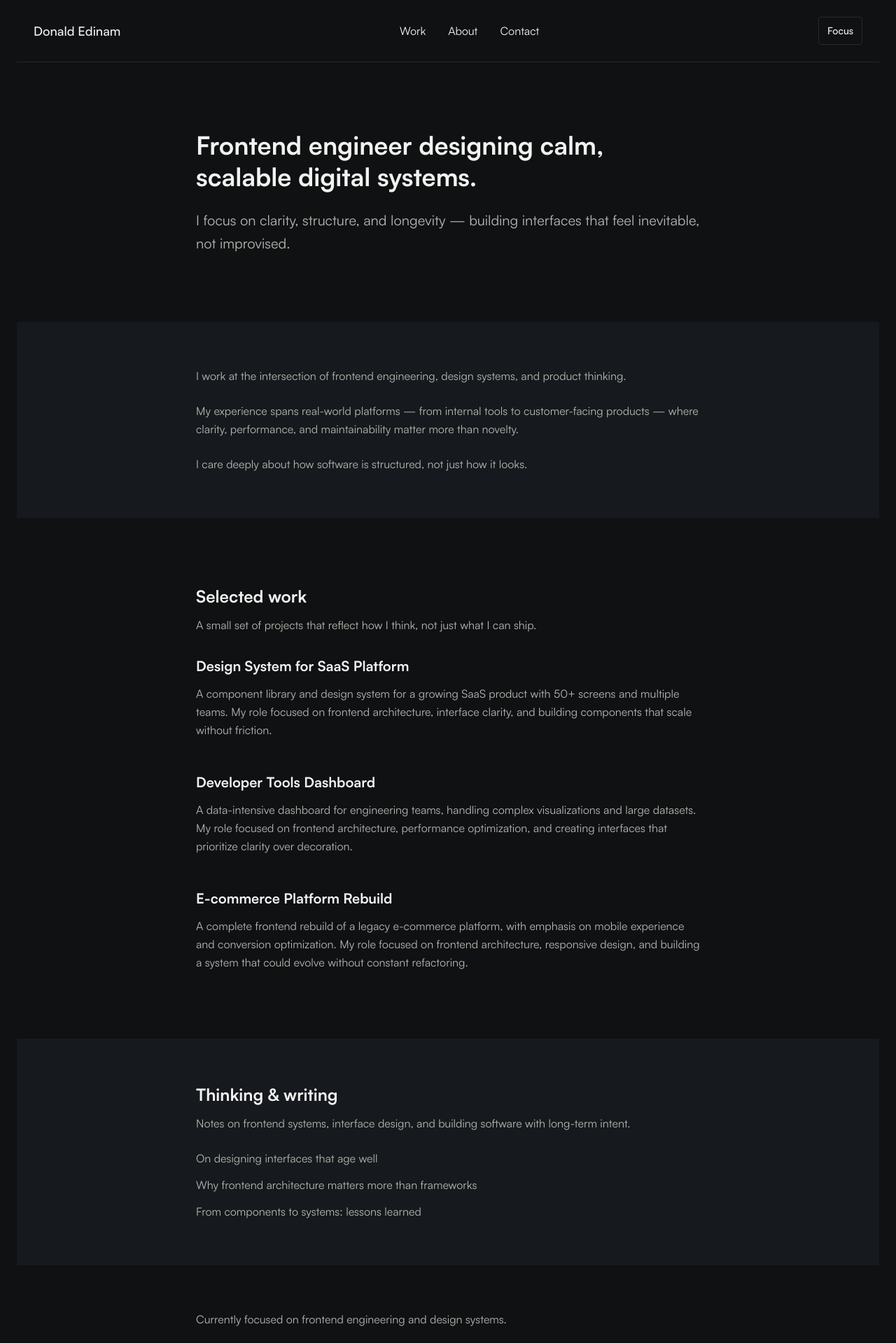
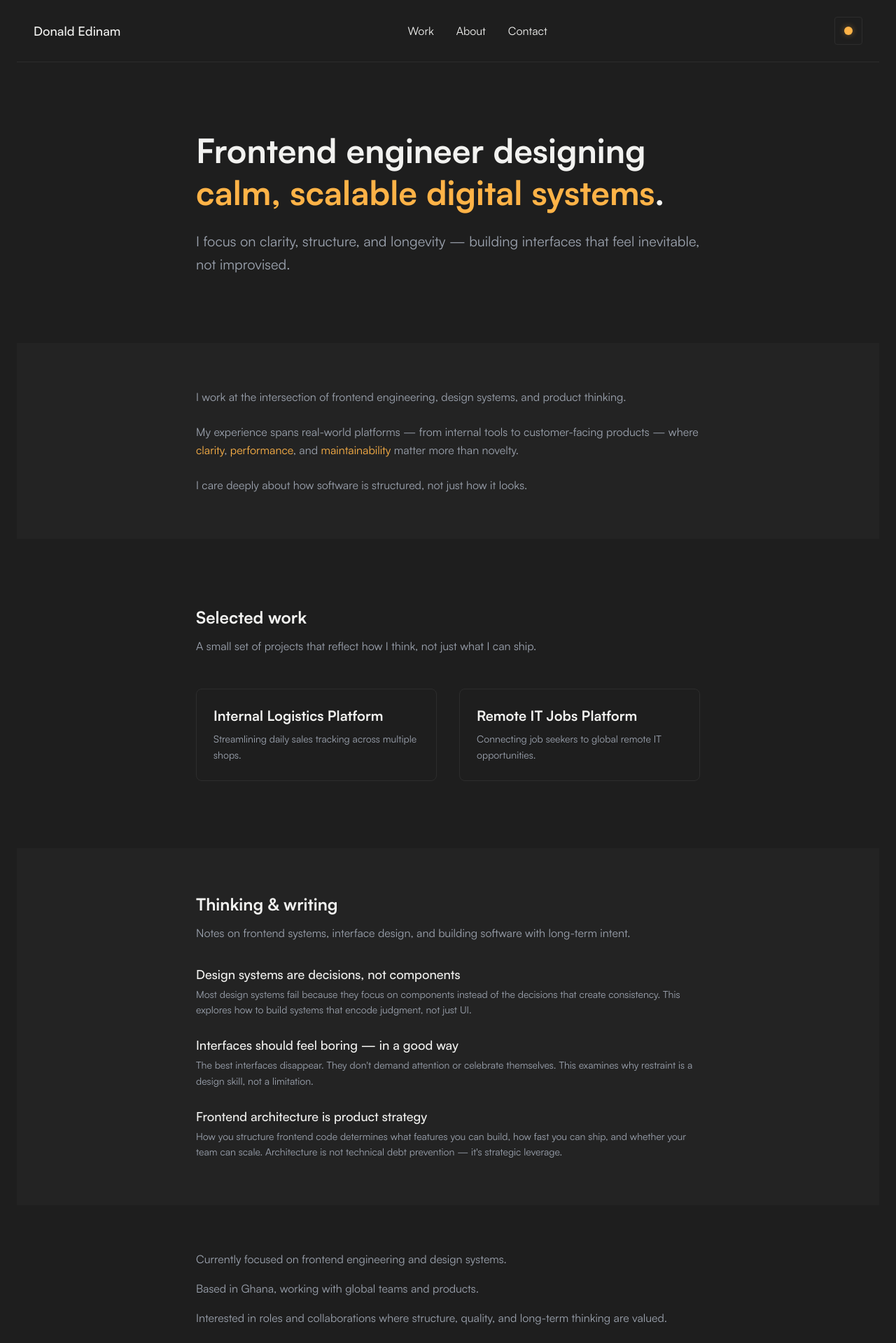
Before and after one commit to Donald-Edinam/donaldedinam, a Next.js app: page / in a window 1280 px wide. Shown: the top 1919 px of the page at 70% size. Built offline with nearby package versions, Linux system fonts and the light colour scheme.

Commit message:
Chore(ui): Improved UI with theme resonance

```diff
--- a/app/globals.css
+++ b/app/globals.css
@@ -18,42 +18,50 @@
 
 /* =================================
    THEME: FOCUS (DEFAULT)
+   Graphic / Warm Amber
    ================================= */
 
 :root {
   /* Surfaces */
-  --bg-primary: 15 17 19;
-  --bg-secondary: 22 25 29;
+  --bg-primary: 30 30 30;
+  /* #1E1E1E Graphite */
+  --bg-secondary: 35 35 35;
+  /* Slightly lighter graphite */
 
   /* Text */
   --text-primary: 242 242 240;
-  --text-muted: 181 183 176;
+  --text-muted: 156 163 175;
 
   /* Accent */
-  --accent-primary: 230 182 92;
-  --accent-muted: 201 162 79;
+  --accent-primary: 255 179 71;
+  /* #FFB347 Warm Amber */
+  --accent-muted: 204 143 57;
 
   /* UI */
-  --border-subtle: 38 42 46;
-  --focus-ring: 230 182 92;
+  --border-subtle: 45 45 45;
+  --focus-ring: 255 179 71;
 }
 
 /* =================================
    THEME: PRECISION
+   Architectural Black / Electric Blue
    ================================= */
 
 .theme-precision {
-  --bg-primary: 10 12 16;
-  --bg-secondary: 18 21 27;
+  --bg-primary: 17 17 17;
+  /* #111111 Deep Black */
+  --bg-secondary: 26 26 26;
+  /* #1A1A1A */
 
   --text-primary: 245 247 250;
   --text-muted: 156 166 182;
 
-  --accent-primary: 59 130 246;
-  --accent-muted: 37 99 235;
+  --accent-primary: 0 122 255;
+  /* #007AFF Electric Blue */
+  --accent-muted: 0 85 179;
 
   --border-subtle: 31 36 48;
-  --focus-ring: 59 130 246;
+  --focus-ring: 0 122 255;
 }
 
 /* =================================
--- a/components/home/CallToAction.tsx
+++ b/components/home/CallToAction.tsx
@@ -4,16 +4,16 @@ import Link from "next/link";
 export function CallToAction() {
     return (
         <section className="section">
-            <Container size="content">
-                <div className="space-y-4">
+            <Container size="content" className="text-center">
+                <div className="space-y-6">
                     <h2 className="text-2xl font-bold">Let&apos;s talk</h2>
-                    <p className="text-text-muted leading-relaxed">
+                    <p className="text-text-muted leading-relaxed max-w-lg mx-auto">
                         If you&apos;re building something that values clarity and thoughtful execution, I&apos;d love to hear about it.
                     </p>
                     <div>
                         <Link
                             href="/contact"
-                            className="text-lg font-medium text-accent hover:underline"
+                            className="inline-block mt-4 px-8 py-3 border border-border-subtle rounded hover:border-accent hover:text-accent transition-colors font-medium"
                         >
                             Get in touch
                         </Link>
--- a/components/home/Hero.tsx
+++ b/components/home/Hero.tsx
@@ -3,11 +3,11 @@ import { Container } from "@/components/layout";
 export function Hero() {
     return (
         <section className="section">
-      <Container size="content">
-        <h1 className="text-4xl font-bold mb-6 leading-tight">
-          Frontend engineer designing calm, scalable digital systems.
+            <Container size="content" className="animate-in fade-in slide-in-from-bottom-4 duration-1000 fill-mode-forwards">
+                <h1 className="text-5xl font-bold mb-6 leading-tight max-w-[20ch]">
+                    Frontend engineer designing <span className="text-accent">calm, scalable digital systems</span>.
                 </h1>
-        <p className="text-xl text-text-muted leading-relaxed">
+                <p className="text-xl text-text-muted leading-relaxed max-w-prose">
                     I focus on clarity, structure, and longevity — building interfaces that feel inevitable, not improvised.
                 </p>
             </Container>
--- a/components/home/Positioning.tsx
+++ b/components/home/Positioning.tsx
@@ -4,12 +4,12 @@ export function Positioning() {
     return (
         <section className="section-sm bg-bg-secondary">
             <Container size="content">
-                <div className="space-y-6 text-text-muted leading-relaxed">
+                <div className="space-y-6 text-text-muted leading-relaxed text-center md:text-left">
                     <p>
                         I work at the intersection of frontend engineering, design systems, and product thinking.
                     </p>
                     <p>
-                        My experience spans real-world platforms — from internal tools to customer-facing products — where clarity, performance, and maintainability matter more than novelty.
+                        My experience spans real-world platforms — from internal tools to customer-facing products — where <span className="text-accent">clarity</span>, <span className="text-accent">performance</span>, and <span className="text-accent">maintainability</span> matter more than novelty.
                     </p>
                     <p>
                         I care deeply about how software is structured, not just how it looks.
--- a/components/home/SelectedWork.tsx
+++ b/components/home/SelectedWork.tsx
@@ -1,41 +1,31 @@
 import { Container } from "@/components/layout";
-
-const projects = [
-    {
-        id: 1,
-        title: "Design System for SaaS Platform",
-        description: "A component library and design system for a growing SaaS product with 50+ screens and multiple teams. My role focused on frontend architecture, interface clarity, and building components that scale without friction.",
-    },
-    {
-        id: 2,
-        title: "Developer Tools Dashboard",
-        description: "A data-intensive dashboard for engineering teams, handling complex visualizations and large datasets. My role focused on frontend architecture, performance optimization, and creating interfaces that prioritize clarity over decoration.",
-    },
-    {
-        id: 3,
-        title: "E-commerce Platform Rebuild",
-        description: "A complete frontend rebuild of a legacy e-commerce platform, with emphasis on mobile experience and conversion optimization. My role focused on frontend architecture, responsive design, and building a system that could evolve without constant refactoring.",
-    },
-];
+import { projects } from "@/data/projects";
+import Link from "next/link";
 
 export function SelectedWork() {
     return (
         <section className="section">
             <Container size="content">
-                <div className="mb-8">
+                <div className="mb-12">
                     <h2 className="text-2xl font-bold mb-3">Selected work</h2>
                     <p className="text-text-muted leading-relaxed">
                         A small set of projects that reflect how I think, not just what I can ship.
                     </p>
                 </div>
-                <div className="space-y-12">
+                <div className="grid grid-cols-1 md:grid-cols-2 gap-8">
                     {projects.map((project) => (
-                        <article key={project.id} className="space-y-3">
-                            <h3 className="text-xl font-bold">{project.title}</h3>
-                            <p className="text-text-muted leading-relaxed">
-                                {project.description}
+                        <Link
+                            key={project.id}
+                            href={`/work/${project.slug}`}
+                            className="group block border border-border-subtle rounded-lg p-6 hover:border-accent hover:shadow-sm transition-all"
+                        >
+                            <h3 className="text-xl font-bold mb-2 group-hover:text-accent transition-colors">
+                                {project.title}
+                            </h3>
+                            <p className="text-text-muted leading-relaxed text-sm">
+                                {project.tagline}
                             </p>
-                        </article>
+                        </Link>
                     ))}
                 </div>
             </Container>
--- a/components/home/Writing.tsx
+++ b/components/home/Writing.tsx
@@ -1,37 +1,35 @@
 import { Container } from "@/components/layout";
-
-const topics = [
-    {
-        id: 1,
-        title: "On designing interfaces that age well",
-    },
-    {
-        id: 2,
-        title: "Why frontend architecture matters more than frameworks",
-    },
-    {
-        id: 3,
-        title: "From components to systems: lessons learned",
-    },
-];
+import { writingEntries } from "@/data/writing";
+import Link from "next/link";
 
 export function Writing() {
     return (
         <section className="section-sm bg-bg-secondary">
             <Container size="content">
-                <div className="mb-6">
+                <div className="mb-8">
                     <h2 className="text-2xl font-bold mb-3">Thinking & writing</h2>
                     <p className="text-text-muted leading-relaxed">
                         Notes on frontend systems, interface design, and building software with long-term intent.
                     </p>
                 </div>
-                <ul className="space-y-3">
-                    {topics.map((topic) => (
-                        <li key={topic.id} className="text-text-muted leading-relaxed">
-                            {topic.title}
-                        </li>
+                <div className="space-y-6">
+                    {writingEntries.slice(0, 3).map((entry) => (
+                        <Link
+                            key={entry.id}
+                            href={`/writing/${entry.slug}`}
+                            className="block group"
+                        >
+                            <h3 className="text-lg font-medium text-text-primary group-hover:text-accent transition-colors">
+                                {entry.title}
+                            </h3>
+                            {entry.excerpt && (
+                                <p className="text-text-muted mt-1 leading-relaxed text-sm">
+                                    {entry.excerpt}
+                                </p>
+                            )}
+                        </Link>
                     ))}
-                </ul>
+                </div>
             </Container>
         </section>
     );
--- a/components/theme/ThemeToggle.tsx
+++ b/components/theme/ThemeToggle.tsx
@@ -12,12 +12,10 @@ export function ThemeToggle() {
     return (
         <button
             onClick={toggleTheme}
-            className="px-3 h-10 border border-border-subtle rounded hover:border-accent transition-colors flex items-center justify-center"
+            className="w-10 h-10 border border-border-subtle rounded hover:border-accent transition-colors flex items-center justify-center shrink-0"
             aria-label={`Switch to ${theme === 'focus' ? 'precision' : 'focus'} theme`}
         >
-            <span className="text-sm font-medium capitalize">
-                {theme}
-            </span>
+            <div className={`w-3 h-3 rounded-full transition-all duration-300 ${theme === 'focus' ? 'bg-accent shadow-[0_0_8px_rgb(var(--accent-primary)/0.4)]' : 'bg-transparent border-2 border-accent'}`} />
         </button>
     );
 }
```
Lines whose indentation alone changed are shown as unchanged.
